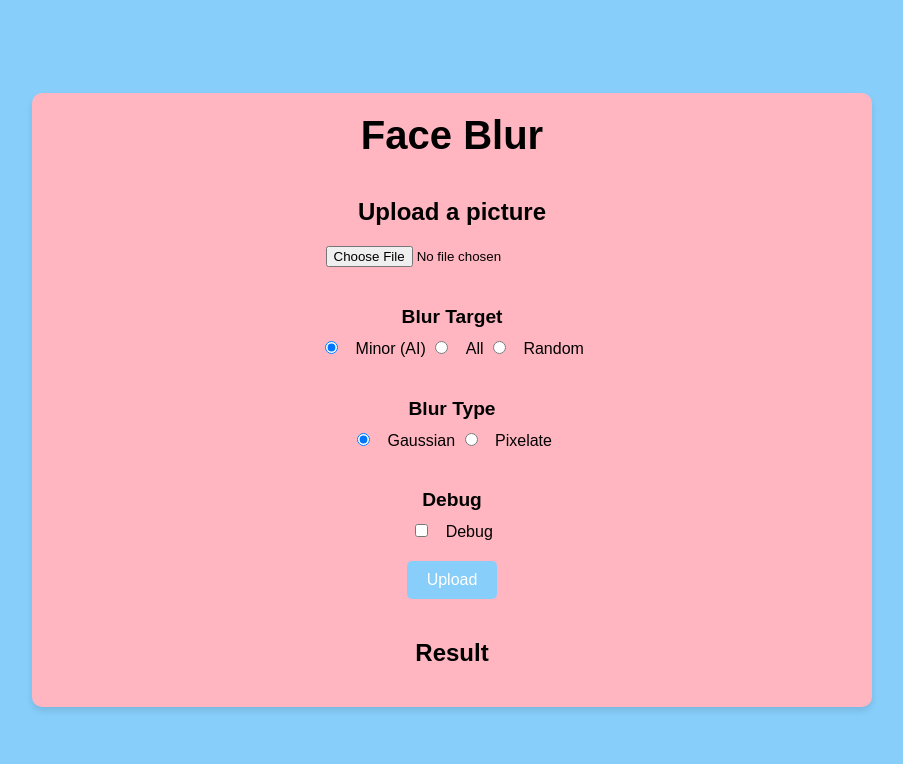
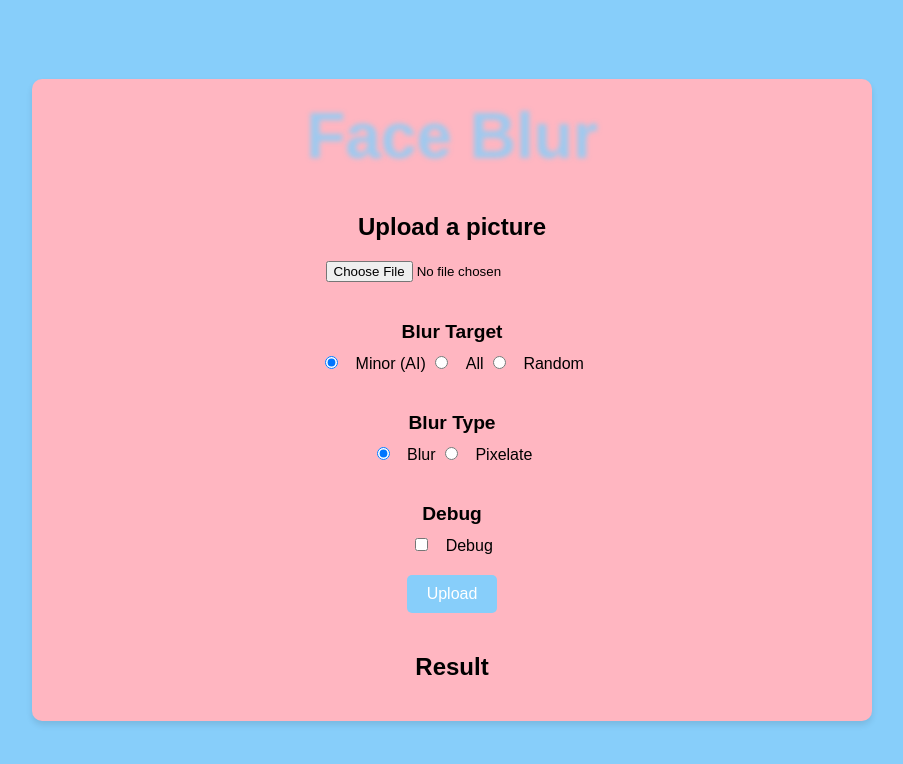
Before and after one commit to TehWeifu/FaceBlur, a plain HTML site: page frontend/index.html in a window 1280 px wide. Shown: the whole page, without its empty margins (188-1091 px from the left). Drawn offline with Linux system fonts and the light colour scheme.

Commit message:
frontend fix

```diff
--- a/frontend/index.html
+++ b/frontend/index.html
@@ -108,12 +108,19 @@
         h1, h2, h3 {
             text-align: center;
         }
+
+        .blurry-text {
+            color: transparent !important;
+            text-shadow: 0 0 5px rgba(135, 206, 250, 0.8);
+            font-size: 4em !important;
+        }
+
     </style>
 </head>
 <body>
 <div class="container">
     <div class="header">
-        <h1>Face Blur</h1>
+        <h1 class="blurry-text">Face Blur</h1>
     </div>
     <div class="content">
         <div class="upload">
@@ -132,7 +139,7 @@
                 <div>
                     <h3>Blur Type</h3>
                     <input type="radio" id="blur" name="type" value="blur" checked>
-                    <label for="blur">Gaussian</label>
+                    <label for="blur">Blur</label>
                     <input type="radio" id="pixelate" name="type" value="pixelate">
                     <label for="pixelate">Pixelate</label>
                 </div>
```
